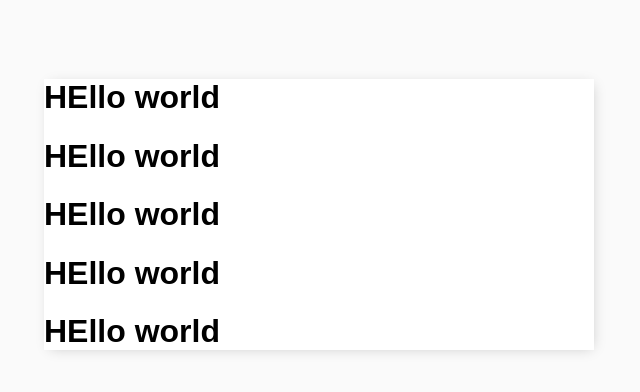
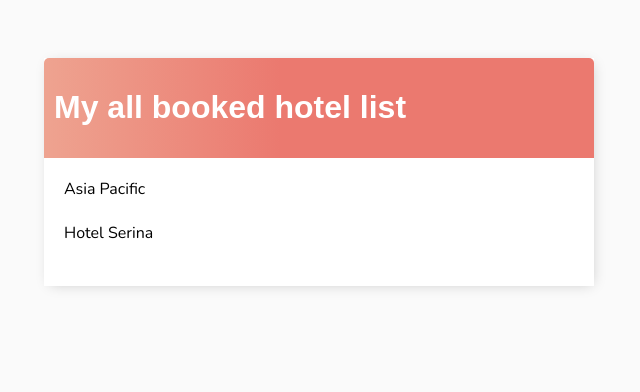
Before and after one commit to Tarikol-Islam/Hotel_List, a Django app: page /bookings/ in a window 1280 px wide. Shown: the top 392 px of the page, without its empty margins (321-961 px from the left). Run offline with Django 3.2, Linux system fonts and the light colour scheme; a user stored in the database is signed in; data comes from the database, SQL or seed files in the repository; both versions use the stored data as it was after the commit.

Commit message:
Booking Done

```diff
--- a/base/templates/base/task.html
+++ b/base/templates/base/task.html
@@ -9,6 +9,6 @@
         <h5 class="card-title">{{task.title}}</h5>
         <p class="card-text">{{task.description}}.</p>
         <span style="color:darkolivegreen;font-weight:bold">{{task.price}}</span>
-        <a href="{% url 'book' object.pk %}" class="btn btn-info">Book ME</a>
+        <a href="{% url 'book' object.pk %}" class="btn btn-info">BOOK</a>
     </div>
 {% endblock %}
--- a/base/templates/base/task_list.html
+++ b/base/templates/base/task_list.html
@@ -8,7 +8,7 @@
       You have <i>{{count}}</i> hotel{{ count|pluralize:"s" }}
     </h3>
   </div>
-
+  <div class="col col-md-4"><a href="{% url 'bookings' %}" class="btn btn-success">My bookings</a></div>
   {% if request.user.is_authenticated %}
   <a href="{% url 'logout' %}">Logout</a> {% else %}
   <a href="{% url 'login' %}">Login</a> {% endif %}
--- a/base/templates/base/user_bookings.html
+++ b/base/templates/base/user_bookings.html
@@ -1,6 +1,14 @@
 {% extends 'base/main.html' %}
 {% block content %}
+    <div class="header-bar">
+    <h1>My all booked hotel list</h1>
+    </div>
+
+    <div class="card-body">
     {% for booking in object_list %}
-    <h1>HEllo world</h1>
+        <div class="card-title">{{booking.booked_task}}</div>
+
+        <br>
     {% endfor %}
+    </div>
 {% endblock %}
--- a/base/views.py
+++ b/base/views.py
@@ -17,7 +17,7 @@ from django.shortcuts import redirect
 from django.db import transaction
 
 from .models import Task, UserBookings
-from .forms import BookForm, PositionForm, SignUpForm
+from .forms import PositionForm, SignUpForm
 
 #Authentication part view
 class CustomLoginView(LoginView):
@@ -39,41 +39,52 @@ def signup(request):
             raw_password = form.cleaned_data.get('password1')
             user = authenticate(username=username, password=raw_password)
             login(request, user)
-            return redirect('task')
+            return redirect('/')
     else:
         form = SignUpForm()
     return render(request, 'base/signup.html', {'form': form})
 
-#USer Bookings part
+# END:Authentication part view
+
+
+#USER Bookings part
 
 class UserBookingsListView(LoginRequiredMixin,ListView):
     model = UserBookings
     template_name = "base/user_bookings.html"
 
+    def get_context_data(self, **kwargs):
+        context = super().get_context_data(**kwargs)
+        context["object_list"] =  UserBookings.objects.filter(created_by=self.request.user)
+        return context
+
+
+
+
 from .models import UserBookings
+
 def UserBookingsCreate(request,id):
-    UserBookings.objects.create(booked_task=Task.objects.get(id),created_by=request.user).save()
+    UserBookings.objects.create(booked_task=Task.objects.get(id=id),created_by=request.user).save()
     return redirect('/')
 
 
 
-#Other part view
+#Task part view
 class TaskList(LoginRequiredMixin, ListView):
     model = Task
     context_object_name = 'tasks'
 
-    def get_context_data(self, **kwargs):
-        context = super().get_context_data(**kwargs)
-        context['tasks'] = context['tasks'].filter(user=self.request.user)
+    # def get_context_data(self, **kwargs):
+    #     context = super().get_context_data(**kwargs)
+    #     context['tasks'] = context['tasks'].filter(user=self.request.user)
 
-        search_input = self.request.GET.get('search-area') or ''
-        if search_input:
-            context['tasks'] = context['tasks'].filter(
-                title__contains=search_input)
+    #     search_input = self.request.GET.get('search-area') or ''
+    #     if search_input:
+    #         context['tasks'] = context['tasks'].filter(title__contains=search_input)
 
-        context['search_input'] = search_input
+    #     context['search_input'] = search_input
 
-        return context
+    #     return context
 
 
 class TaskDetailView(LoginRequiredMixin, DetailView):
```
Also changed, not shown: base/templates/base/user_bookings_create.html (+11 -1 lines), db.sqlite3.
